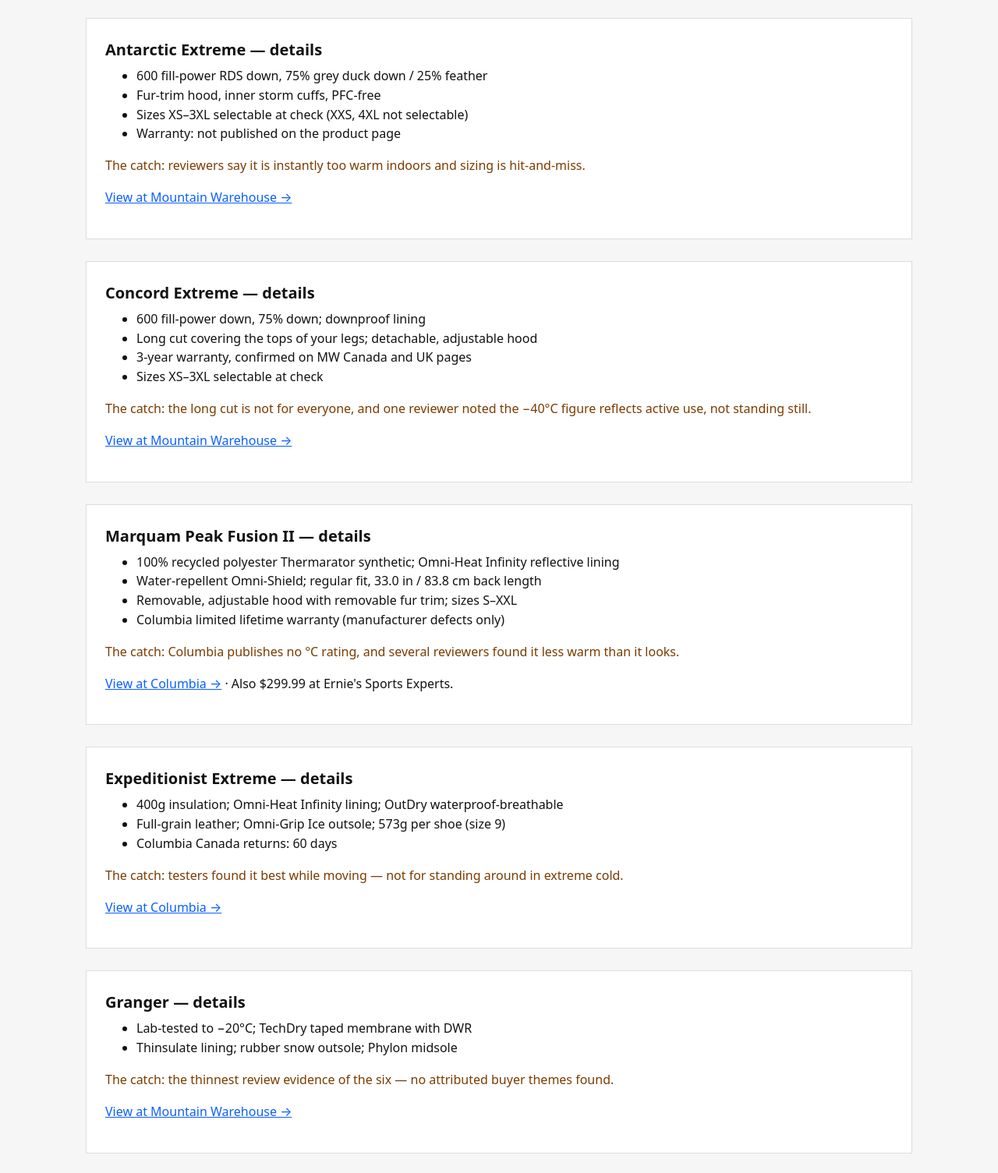
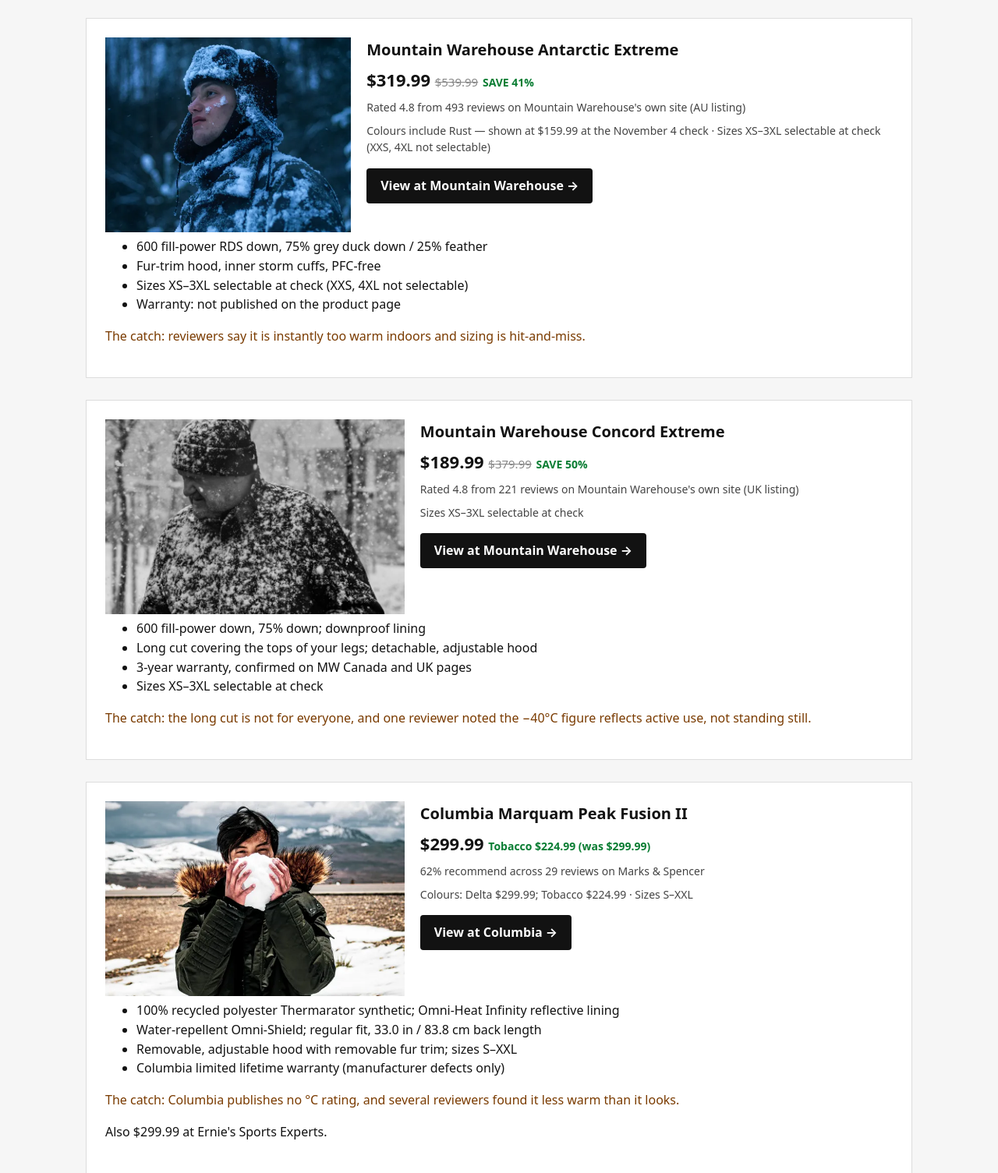
Before and after one commit to yorkdigitalagency/canada-winter-clothing, a plain HTML site: page index.html in a window 1280 px wide. Shown: the part 2900-4405 px from the top of the page at 78% size. Drawn offline with Linux system fonts and the light colour scheme.

Commit message:
Photos link to our detail sections; Quince-style product blocks

```diff
--- a/index.html
+++ b/index.html
@@ -70,12 +70,17 @@ table{width:100%;border-collapse:collapse;font-size:14px}
 th,td{border:1px solid #ddd;padding:8px;text-align:left}
 th{background:#f0f0f0}
 .detail{margin-top:28px}
+.pdp{display:flex;gap:20px;align-items:flex-start}
+.pdp img{width:38%;height:250px;object-fit:cover;display:block}
+.pdp-price{font-size:22px;font-weight:800;margin:0 0 8px}
+.pdp-rate{color:#444;font-size:14px;margin:0 0 8px}
+.pdp-meta{color:#444;font-size:14px;margin:0 0 12px}
 .detail h3{font-size:20px;margin:0 0 6px}
 .detail ul{margin:6px 0}
 .catch{color:#7a3b00}
 footer{max-width:1100px;margin:0 auto;padding:20px;text-align:center;font-size:13px;color:#555}
 footer a{color:#555}
-@media(max-width:720px){header{position:static}.grid{grid-template-columns:1fr}.hero{flex-direction:column}.hero img{width:100%;height:220px}.hero h1{font-size:28px}.head input{margin-left:0;width:100%}table{font-size:12px}}
+@media(max-width:720px){header{position:static}.pdp{flex-direction:column}.pdp img{width:100%;height:220px}.grid{grid-template-columns:1fr}.hero{flex-direction:column}.hero img{width:100%;height:220px}.hero h1{font-size:28px}.head input{margin-left:0;width:100%}table{font-size:12px}}
 </style>
 </head>
 <body>
@@ -107,32 +112,32 @@ footer a{color:#555}
 
 <div class="grid" id="shop">
 <div class="card" data-cat="parka deepcold" data-title="antarctic extreme waterproof down jacket mountain warehouse">
-<a href="https://www.mountainwarehouse.com/ca/p/018823/mw/antarctic-extreme-waterproof-mens-down-jacket/"><img src="pick-frozen.webp" alt="A person in a winter jacket in a snowy forest"></a>
+<a href="#d-antarctic"><img src="pick-frozen.webp" alt="A person in a winter jacket in a snowy forest"></a>
 <div class="b"><span class="badge">Top pick</span><h3>Mountain Warehouse Antarctic Extreme</h3><p class="spec">−40°C lab-tested · 600 fill-power down · 5,000mm waterproof</p><p><span class="price">$319.99</span> <span class="was">$539.99</span> <span class="save">SAVE 41%</span></p></div>
 <div class="go"><a href="https://www.mountainwarehouse.com/ca/p/018823/mw/antarctic-extreme-waterproof-mens-down-jacket/">View at Mountain Warehouse →</a><a class="detail" href="#d-antarctic">Details ↓</a></div>
 </div>
 <div class="card" data-cat="parka deepcold under200" data-title="concord extreme down long jacket mountain warehouse">
-<a href="https://www.mountainwarehouse.com/ca/p/024714/mw/concord-extreme-mens-down-long-jacket/"><img src="pick-snow-walk.webp" alt="A person walking through heavy snow"></a>
+<a href="#d-concord"><img src="pick-snow-walk.webp" alt="A person walking through heavy snow"></a>
 <div class="b"><span class="badge">Budget pick</span><h3>Mountain Warehouse Concord Extreme</h3><p class="spec">−40°C lab-tested · 600 fill-power down · Long cut · 3-year warranty</p><p><span class="price">$189.99</span> <span class="was">$379.99</span> <span class="save">SAVE 50%</span></p></div>
 <div class="go"><a href="https://www.mountainwarehouse.com/ca/p/024714/mw/concord-extreme-mens-down-long-jacket/">View at Mountain Warehouse →</a><a class="detail" href="#d-concord">Details ↓</a></div>
 </div>
 <div class="card" data-cat="parka" data-title="columbia marquam peak fusion ii hooded parka">
-<a href="https://www.columbiasportswear.ca/en/p/mens-marquam-peak-fusion-ii-hooded-parka-2088121.html"><img src="pick-snowball.webp" alt="A person in a fur-trim hooded parka in snow"></a>
+<a href="#d-marquam"><img src="pick-snowball.webp" alt="A person in a fur-trim hooded parka in snow"></a>
 <div class="b"><span class="badge">Best value</span><h3>Columbia Marquam Peak Fusion II</h3><p class="spec">Synthetic insulation · Reflective lining · Everyday city winter</p><p><span class="price">$299.99</span> <span class="save">Tobacco $224.99</span></p></div>
 <div class="go"><a href="https://www.columbiasportswear.ca/en/p/mens-marquam-peak-fusion-ii-hooded-parka-2088121.html">View at Columbia →</a><a class="detail" href="#d-marquam">Details ↓</a></div>
 </div>
 <div class="card" id="boots" data-cat="boot deepcold" data-title="columbia expeditionist extreme winter boot">
-<a href="https://www.columbiasportswear.ca/en/p/mens-expeditionist-extreme-winter-boot-2078971.html"><img src="pick-snow-walk.webp" alt="A person walking through heavy snow"></a>
+<a href="#d-expeditionist"><img src="pick-snow-walk.webp" alt="A person walking through heavy snow"></a>
 <div class="b"><span class="badge">Top pick</span><h3>Columbia Expeditionist Extreme</h3><p class="spec">400g insulation · Waterproof · Ice-grip outsole</p><p><span class="price">$230.00</span></p></div>
 <div class="go"><a href="https://www.columbiasportswear.ca/en/p/mens-expeditionist-extreme-winter-boot-2078971.html">View at Columbia →</a><a class="detail" href="#d-expeditionist">Details ↓</a></div>
 </div>
 <div class="card" data-cat="boot under200" data-title="mountain warehouse granger waterproof thermal suede snow boots">
-<a href="https://www.mountainwarehouse.com/ca/p/062831/mw/granger-mens-waterproof-thermal-suede-snow-boots/"><img src="pick-frozen.webp" alt="A person in a winter jacket in a snowy forest"></a>
+<a href="#d-granger"><img src="pick-frozen.webp" alt="A person in a winter jacket in a snowy forest"></a>
 <div class="b"><span class="badge">Best value</span><h3>Mountain Warehouse Granger</h3><p class="spec">−20°C lab-tested · Waterproof membrane · Thinsulate lining</p><p><span class="price">$129.99</span> <span class="was">$219.99</span> <span class="save">SAVE 41%</span></p></div>
 <div class="go"><a href="https://www.mountainwarehouse.com/ca/p/062831/mw/granger-mens-waterproof-thermal-suede-snow-boots/">View at Mountain Warehouse →</a><a class="detail" href="#d-granger">Details ↓</a></div>
 </div>
 <div class="card" data-cat="boot under200" data-title="mountain warehouse frost adaptive snow boots">
-<a href="https://www.mountainwarehouse.com/ca/p/041828/mw/frost-mens-adaptive-snow-boots/"><img src="pick-snowball.webp" alt="A person in a fur-trim hooded parka in snow"></a>
+<a href="#d-frost"><img src="pick-snowball.webp" alt="A person in a fur-trim hooded parka in snow"></a>
 <div class="b"><span class="badge">Budget pick</span><h3>Mountain Warehouse Frost</h3><p class="spec">Water-resistant upper · Waterproof membrane base · Touch-strap fit</p><p><span class="price">$49.99</span> <span class="was">$79.99</span> <span class="save">SAVE 38%</span></p></div>
 <div class="go"><a href="https://www.mountainwarehouse.com/ca/p/041828/mw/frost-mens-adaptive-snow-boots/">View at Mountain Warehouse →</a><a class="detail" href="#d-frost">Details ↓</a></div>
 </div>
@@ -180,40 +185,65 @@ footer a{color:#555}
 </section>
 
 <section class="box detail" id="d-antarctic">
-<h3>Antarctic Extreme — details</h3>
+<div class="pdp"><img src="pick-frozen.webp" alt="A person in a winter jacket in a snowy forest">
+<div><h3>Mountain Warehouse Antarctic Extreme</h3>
+<p class="pdp-price">$319.99 <span class="was">$539.99</span> <span class="save">SAVE 41%</span></p>
+<p class="pdp-rate">Rated 4.8 from 493 reviews on Mountain Warehouse's own site (AU listing)</p>
+<p class="pdp-meta">Colours include Rust — shown at $159.99 at the November 4 check · Sizes XS–3XL selectable at check (XXS, 4XL not selectable)</p>
+<p><a class="btn" href="https://www.mountainwarehouse.com/ca/p/018823/mw/antarctic-extreme-waterproof-mens-down-jacket/">View at Mountain Warehouse →</a></p></div></div>
 <ul><li>600 fill-power RDS down, 75% grey duck down / 25% feather</li><li>Fur-trim hood, inner storm cuffs, PFC-free</li><li>Sizes XS–3XL selectable at check (XXS, 4XL not selectable)</li><li>Warranty: not published on the product page</li></ul>
 <p class="catch">The catch: reviewers say it is instantly too warm indoors and sizing is hit-and-miss.</p>
-<p><a href="https://www.mountainwarehouse.com/ca/p/018823/mw/antarctic-extreme-waterproof-mens-down-jacket/">View at Mountain Warehouse →</a></p>
 </section>
 <section class="box detail" id="d-concord">
-<h3>Concord Extreme — details</h3>
+<div class="pdp"><img src="pick-snow-walk.webp" alt="A person walking through heavy snow">
+<div><h3>Mountain Warehouse Concord Extreme</h3>
+<p class="pdp-price">$189.99 <span class="was">$379.99</span> <span class="save">SAVE 50%</span></p>
+<p class="pdp-rate">Rated 4.8 from 221 reviews on Mountain Warehouse's own site (UK listing)</p>
+<p class="pdp-meta">Sizes XS–3XL selectable at check</p>
+<p><a class="btn" href="https://www.mountainwarehouse.com/ca/p/024714/mw/concord-extreme-mens-down-long-jacket/">View at Mountain Warehouse →</a></p></div></div>
 <ul><li>600 fill-power down, 75% down; downproof lining</li><li>Long cut covering the tops of your legs; detachable, adjustable hood</li><li>3-year warranty, confirmed on MW Canada and UK pages</li><li>Sizes XS–3XL selectable at check</li></ul>
 <p class="catch">The catch: the long cut is not for everyone, and one reviewer noted the −40°C figure reflects active use, not standing still.</p>
-<p><a href="https://www.mountainwarehouse.com/ca/p/024714/mw/concord-extreme-mens-down-long-jacket/">View at Mountain Warehouse →</a></p>
 </section>
 <section class="box detail" id="d-marquam">
-<h3>Marquam Peak Fusion II — details</h3>
+<div class="pdp"><img src="pick-snowball.webp" alt="A person in a fur-trim hooded parka in snow">
+<div><h3>Columbia Marquam Peak Fusion II</h3>
+<p class="pdp-price">$299.99 <span class="save">Tobacco $224.99 (was $299.99)</span></p>
+<p class="pdp-rate">62% recommend across 29 reviews on Marks &amp; Spencer</p>
+<p class="pdp-meta">Colours: Delta $299.99; Tobacco $224.99 · Sizes S–XXL</p>
+<p><a class="btn" href="https://www.columbiasportswear.ca/en/p/mens-marquam-peak-fusion-ii-hooded-parka-2088121.html">View at Columbia →</a></p></div></div>
 <ul><li>100% recycled polyester Thermarator synthetic; Omni-Heat Infinity reflective lining</li><li>Water-repellent Omni-Shield; regular fit, 33.0 in / 83.8 cm back length</li><li>Removable, adjustable hood with removable fur trim; sizes S–XXL</li><li>Columbia limited lifetime warranty (manufacturer defects only)</li></ul>
 <p class="catch">The catch: Columbia publishes no °C rating, and several reviewers found it less warm than it looks.</p>
-<p><a href="https://www.columbiasportswear.ca/en/p/mens-marquam-peak-fusion-ii-hooded-parka-2088121.html">View at Columbia →</a> · Also $299.99 at Ernie's Sports Experts.</p>
+<p>Also $299.99 at Ernie's Sports Experts.</p>
 </section>
 <section class="box detail" id="d-expeditionist">
-<h3>Expeditionist Extreme — details</h3>
+<div class="pdp"><img src="pick-snow-walk.webp" alt="A person walking through heavy snow">
+<div><h3>Columbia Expeditionist Extreme</h3>
+<p class="pdp-price">$230.00</p>
+<p class="pdp-rate">Rated 4.8/5 from 9 reviews on Zappos</p>
+<p class="pdp-meta">Size range: not published on the retailer's page · Columbia Canada returns: 60 days</p>
+<p><a class="btn" href="https://www.columbiasportswear.ca/en/p/mens-expeditionist-extreme-winter-boot-2078971.html">View at Columbia →</a></p></div></div>
 <ul><li>400g insulation; Omni-Heat Infinity lining; OutDry waterproof-breathable</li><li>Full-grain leather; Omni-Grip Ice outsole; 573g per shoe (size 9)</li><li>Columbia Canada returns: 60 days</li></ul>
 <p class="catch">The catch: testers found it best while moving — not for standing around in extreme cold.</p>
-<p><a href="https://www.columbiasportswear.ca/en/p/mens-expeditionist-extreme-winter-boot-2078971.html">View at Columbia →</a></p>
 </section>
 <section class="box detail" id="d-granger">
-<h3>Granger — details</h3>
+<div class="pdp"><img src="pick-frozen.webp" alt="A person in a winter jacket in a snowy forest">
+<div><h3>Mountain Warehouse Granger</h3>
+<p class="pdp-price">$129.99 <span class="was">$219.99</span> <span class="save">SAVE 41%</span></p>
+<p class="pdp-rate">No buyer review summary found for this boot</p>
+<p class="pdp-meta">Size range: not published on the retailer's page</p>
+<p><a class="btn" href="https://www.mountainwarehouse.com/ca/p/062831/mw/granger-mens-waterproof-thermal-suede-snow-boots/">View at Mountain Warehouse →</a></p></div></div>
 <ul><li>Lab-tested to −20°C; TechDry taped membrane with DWR</li><li>Thinsulate lining; rubber snow outsole; Phylon midsole</li></ul>
 <p class="catch">The catch: the thinnest review evidence of the six — no attributed buyer themes found.</p>
-<p><a href="https://www.mountainwarehouse.com/ca/p/062831/mw/granger-mens-waterproof-thermal-suede-snow-boots/">View at Mountain Warehouse →</a></p>
 </section>
 <section class="box detail" id="d-frost">
-<h3>Frost — details</h3>
+<div class="pdp"><img src="pick-snowball.webp" alt="A person in a fur-trim hooded parka in snow">
+<div><h3>Mountain Warehouse Frost</h3>
+<p class="pdp-price">$49.99 <span class="was">$79.99</span> <span class="save">SAVE 38%</span></p>
+<p class="pdp-rate">Rated 4.4 from 21 reviews on Mountain Warehouse Canada</p>
+<p class="pdp-meta">Size range: not published on the retailer's page · Reviews note it runs large</p>
+<p><a class="btn" href="https://www.mountainwarehouse.com/ca/p/041828/mw/frost-mens-adaptive-snow-boots/">View at Mountain Warehouse →</a></p></div></div>
 <ul><li>Microfibre padded insulation; deep-lug outsole; padded ankle</li><li>Touch-strap fit; MW Canada reviews 4.4 (21), with “runs large” notes</li></ul>
 <p class="catch">The catch: no temperature rating is published, so its cold limit is unproven.</p>
-<p><a href="https://www.mountainwarehouse.com/ca/p/041828/mw/frost-mens-adaptive-snow-boots/">View at Mountain Warehouse →</a></p>
 </section>
 
 <section class="box" id="money">
```
